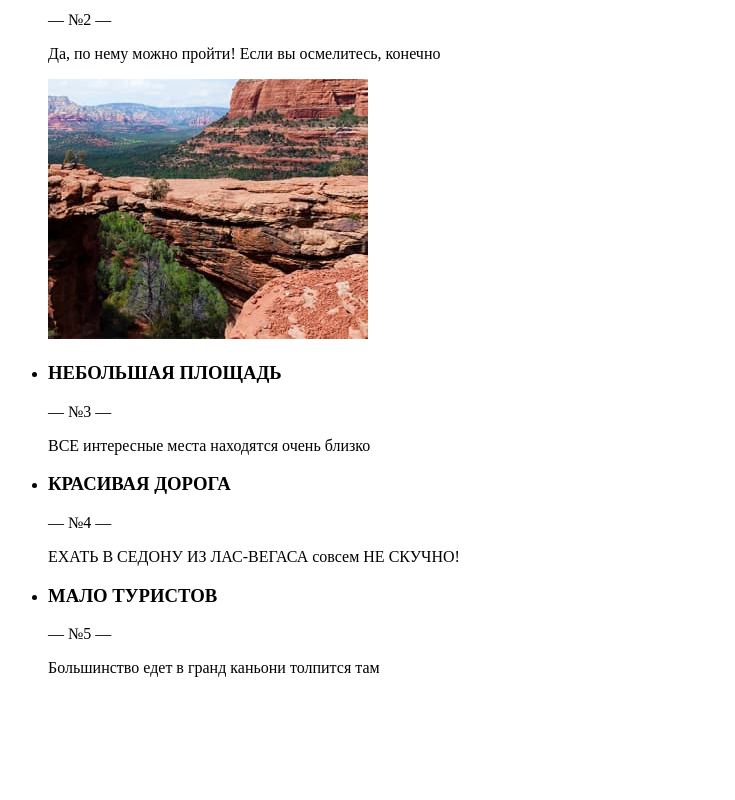
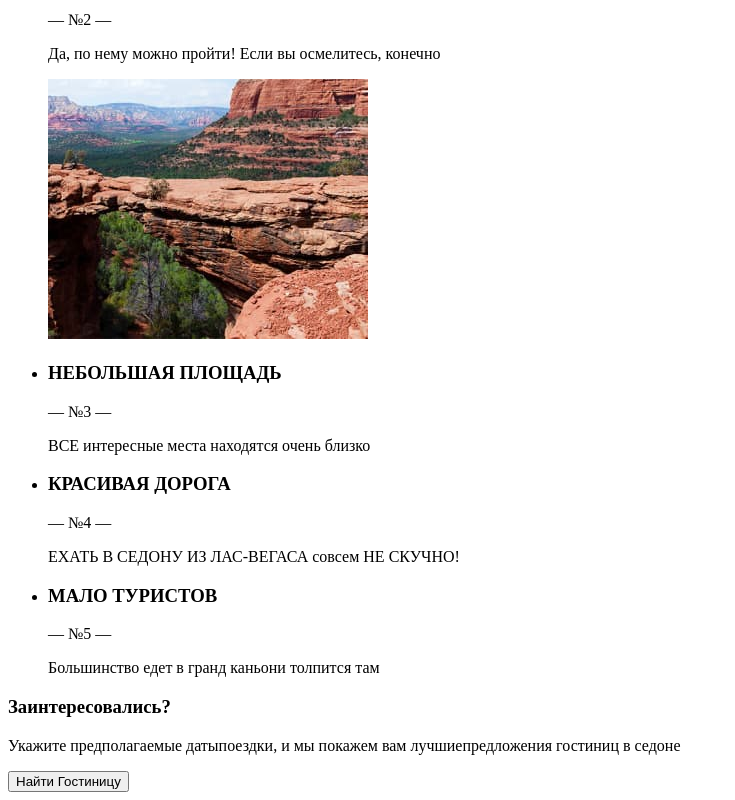
Before and after one commit to htmlacademy-adaptive/2015497-sedona-27, a website: page source/index.html in a window 1280 px wide. Shown: the part 1331-2131 px from the top of the page, without its empty margins (0-735 px from the left). Before the commit the page ends 2024 px from the top, so only its background shows below. Drawn offline with Linux system fonts and the light colour scheme.

Commit message:
размечает блок поиска гостиницы

```diff
--- a/source/index.html
+++ b/source/index.html
@@ -74,7 +74,6 @@
 		<!-- Преимущества -->
 		<section class="advantages">
 			<h2 class="visually-hidden">Преимущества Седоны</h2>
-
 			<ul class="advantages__list">
 				<li class="advantages__item">
 					<h3 class="advantages__title">НАСТОЯЩИЙ ГОРОДОК</h3>
@@ -121,6 +120,14 @@
 				</li>
 			</ul>
 		</section>
+
+
+		<!-- Поиск гостиницы -->
+		<section class="search-hotel">
+			<h3 class="search-hotel__title">Заинтересовались?</h3>
+			<p class="search-hotel__discription">Укажите предполагаемые датыпоездки, и мы покажем вам лучшиепредложения гостиниц в седоне</p>
+			<button class="search-hotel__button button" type="button">Найти Гостиницу</button>
+		</section>
 	</main>
 
 </body>
```
